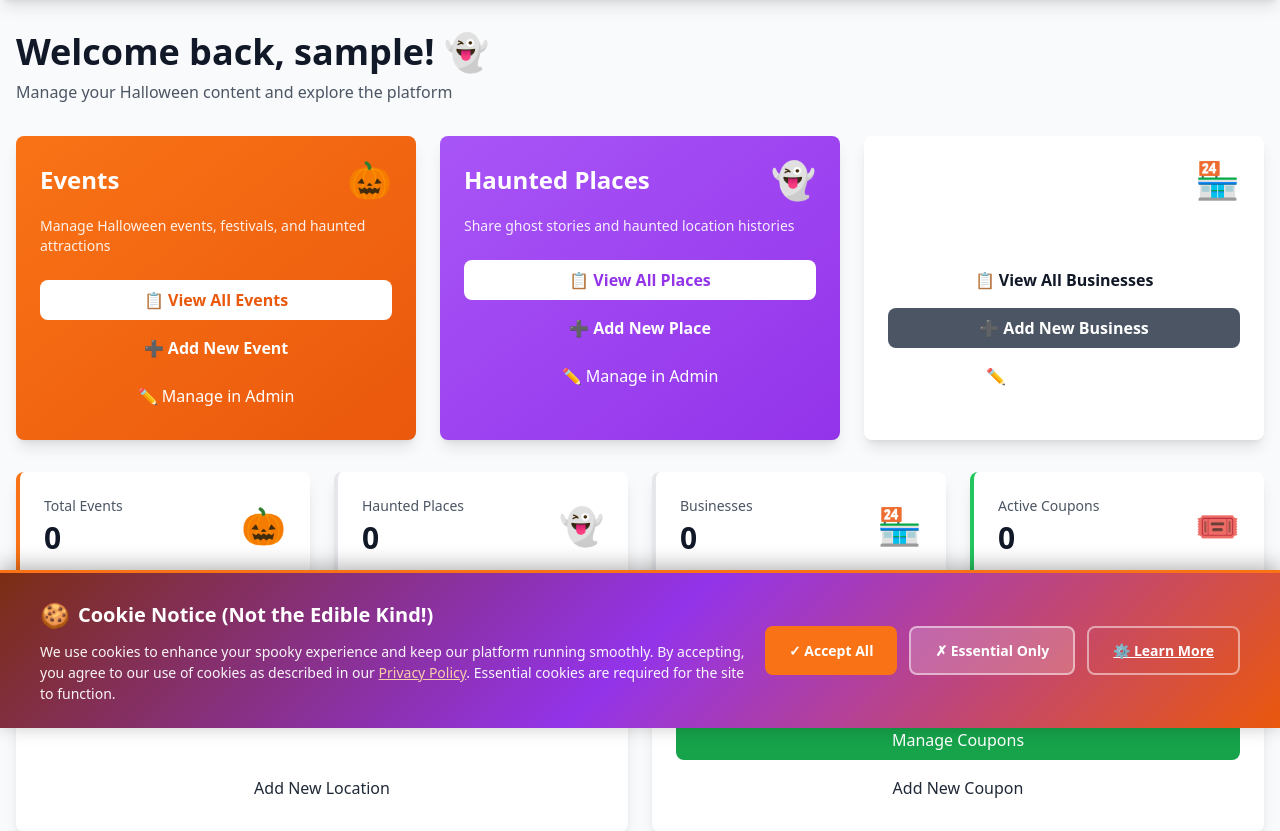
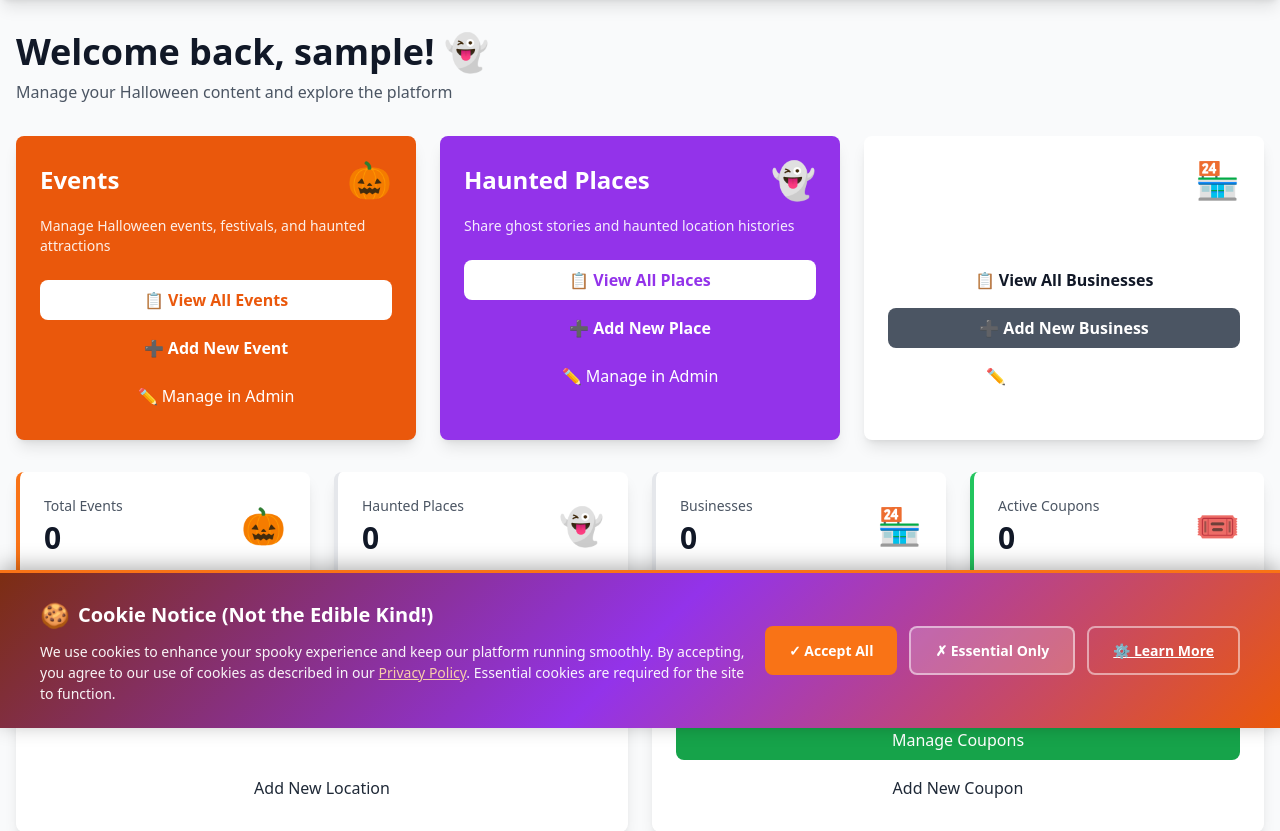
Before and after one commit to OJarvey/SpookyOctober, a Django app: page /dashboard/ in a window 1280 px wide. Shown: the part 72-903 px from the top of the page. Run offline with Django 5.2, Linux system fonts and the light colour scheme; the visitor is signed in with stand-in values (Sample User, id 1); data that the repository does not hold is empty; parts of the project's set-up code (start-up, migrations or seed data) failed here and were passed over.

Commit message:
fix: add silent keyword to cycle tags and use solid backgrounds on dashboard
Fixed cycle tag artifacts:
- Added 'silent' keyword to {% cycle %} tags in events_list.html and businesses_list.html
- Prevents gradient class names from displaying as visible text on the page
- Gradients now only appear in class attributes where they belong

Dashboard consistency improvements:
- Changed Events card from gradient (bg-gradient-to-br from-orange-500 to-orange-600) to solid (bg-orange-600)
- Changed Haunted Places card from gradient (bg-gradient-to-br from-purple-500 to-purple-600) to solid (bg-purple-600)
- Changed Businesses card from gradient (bg-gradient-to-br from-gray-700 to-gray-900) to solid (bg-gray-800)
- All three management cards now have consistent solid color backgrounds

Verified:
- All 6 event cards have randomized gradients applied correctly
- All 3 business cards have randomized gradients applied correctly
- No visible cycle text artifacts on any page
- Dashboard cards have uniform styling

🤖 Generated with [Claude Code](https://claude.com/claude-code)

Co-Authored-By: Claude <noreply@anthropic.com>

```diff
--- a/templates/businesses_list.html
+++ b/templates/businesses_list.html
@@ -7,11 +7,13 @@
         .business-card {
             transition: transform 0.3s ease, box-shadow 0.3s ease;
         }
+
         .business-card:hover {
             transform: translateY(-5px);
             box-shadow: 0 10px 25px rgba(0, 0, 0, 0.2);
         }
     </style>
+
 {% endblock %}
 
 {% block content %}
@@ -82,7 +84,7 @@
         {% if businesses %}
             <div class="grid md:grid-cols-2 lg:grid-cols-3 gap-8 mb-8">
                 {% for business in businesses %}
-                    {% cycle 'from-purple-600 to-blue-600' 'from-orange-500 to-red-600' 'from-indigo-600 to-purple-700' 'from-pink-600 to-purple-600' 'from-orange-600 to-pink-600' 'from-blue-600 to-indigo-700' as gradient %}
+                    {% cycle 'from-purple-600 to-blue-600' 'from-orange-500 to-red-600' 'from-indigo-600 to-purple-700' 'from-pink-600 to-purple-600' 'from-orange-600 to-pink-600' 'from-blue-600 to-indigo-700' as gradient silent %}
                     <div class="business-card bg-white rounded-lg shadow-lg overflow-hidden border-2 border-orange-200">
                         <!-- Business Header -->
                         <div class="bg-gradient-to-r {{ gradient }} text-white p-6">
@@ -211,4 +213,5 @@
             });
         });
     </script>
+
 {% endblock %}
--- a/templates/dashboard.html
+++ b/templates/dashboard.html
@@ -15,7 +15,7 @@
             <!-- Quick Actions Grid -->
             <div class="grid grid-cols-1 md:grid-cols-3 gap-6 mb-8">
                 <!-- Events Management -->
-                <div class="card bg-gradient-to-br from-orange-500 to-orange-600 text-white hover:shadow-xl transition-shadow duration-300">
+                <div class="card bg-orange-600 text-white hover:shadow-xl transition-shadow duration-300">
                     <div class="flex items-center justify-between mb-4">
                         <h3 class="text-2xl font-bold">Events</h3>
                         <div class="text-4xl">🎃</div>
@@ -40,7 +40,7 @@
                 </div>
 
                 <!-- Haunted Places Management -->
-                <div class="card bg-gradient-to-br from-purple-500 to-purple-600 text-white hover:shadow-xl transition-shadow duration-300">
+                <div class="card bg-purple-600 text-white hover:shadow-xl transition-shadow duration-300">
                     <div class="flex items-center justify-between mb-4">
                         <h3 class="text-2xl font-bold">Haunted Places</h3>
                         <div class="text-4xl">👻</div>
@@ -65,7 +65,7 @@
                 </div>
 
                 <!-- Businesses Management -->
-                <div class="card bg-gradient-to-br from-gray-700 to-gray-900 text-white hover:shadow-xl transition-shadow duration-300">
+                <div class="card bg-gray-800 text-white hover:shadow-xl transition-shadow duration-300">
                     <div class="flex items-center justify-between mb-4">
                         <h3 class="text-2xl font-bold">Businesses</h3>
                         <div class="text-4xl">🏪</div>
@@ -180,8 +180,7 @@
                             <h3 class="text-2xl font-bold mb-2">🎃 Full Admin Panel</h3>
                             <p class="text-sm opacity-90">Access the complete Django admin interface with all management tools</p>
                         </div>
-                    <a href="/admin/"
-                       class="bg-white text-red-900 px-6 py-3 rounded-lg hover:bg-gray-100 transition duration-300 font-bold">
+                        <a href="/admin/" class="bg-white text-red-900 px-6 py-3 rounded-lg hover:bg-gray-100 transition duration-300 font-bold">
                             Open Admin →
                         </a>
                     </div>
--- a/templates/events_list.html
+++ b/templates/events_list.html
@@ -7,11 +7,13 @@
         .event-card {
             transition: transform 0.3s ease, box-shadow 0.3s ease;
         }
+
         .event-card:hover {
             transform: translateY(-5px);
             box-shadow: 0 10px 25px rgba(0, 0, 0, 0.2);
         }
     </style>
+
 {% endblock %}
 
 {% block content %}
@@ -85,7 +87,7 @@
         {% if events %}
             <div class="grid md:grid-cols-2 lg:grid-cols-3 gap-8 mb-8">
                 {% for event in events %}
-                    {% cycle 'from-orange-500 to-red-600' 'from-purple-600 to-pink-600' 'from-orange-600 to-purple-700' 'from-red-600 to-orange-500' 'from-purple-700 to-indigo-600' 'from-pink-600 to-orange-500' as gradient %}
+                    {% cycle 'from-orange-500 to-red-600' 'from-purple-600 to-pink-600' 'from-orange-600 to-purple-700' 'from-red-600 to-orange-500' 'from-purple-700 to-indigo-600' 'from-pink-600 to-orange-500' as gradient silent %}
                     <div class="event-card bg-white rounded-lg shadow-lg overflow-hidden border-2 border-purple-200">
                         <!-- Event Header -->
                         <div class="bg-gradient-to-r {{ gradient }} text-white p-5">
@@ -201,4 +203,5 @@
             });
         });
     </script>
+
 {% endblock %}
```
Lines whose indentation alone changed are shown as unchanged.
